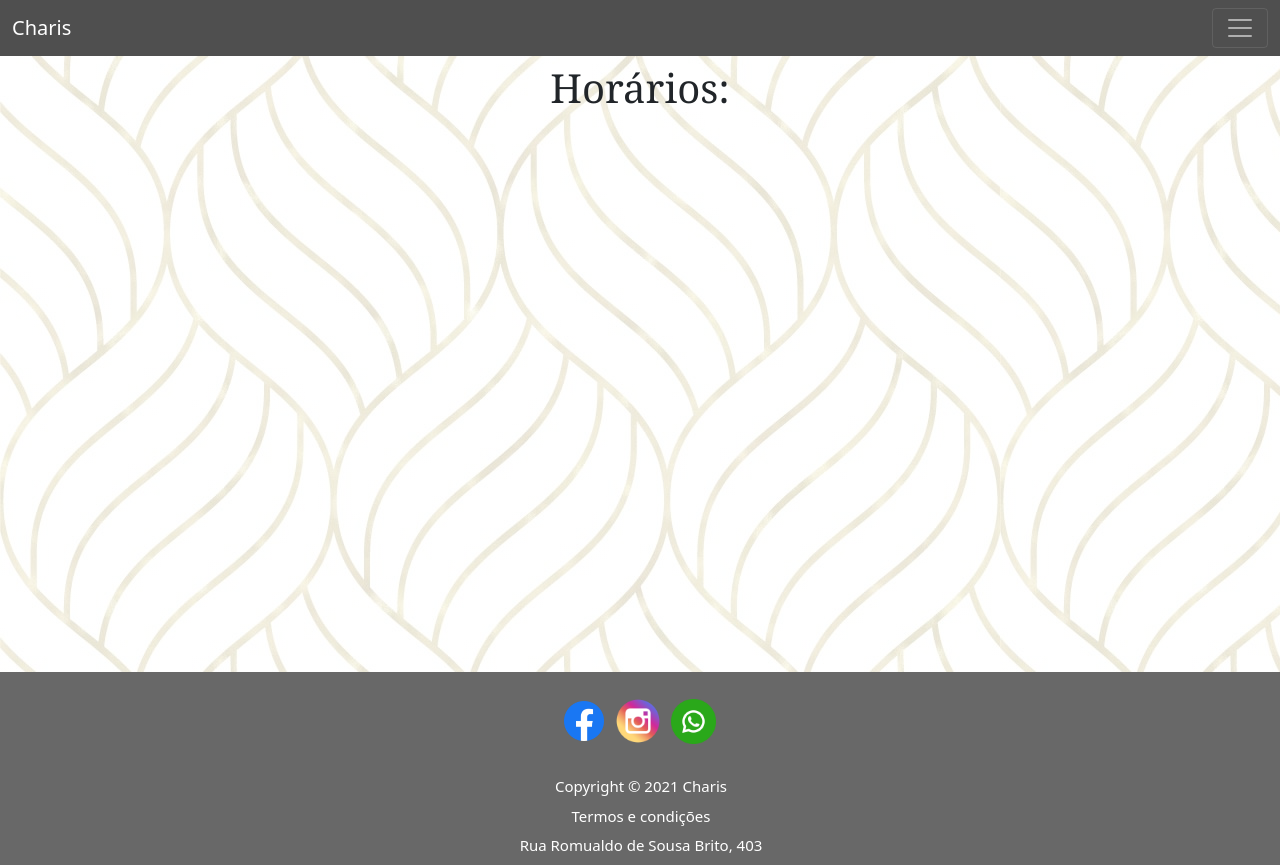
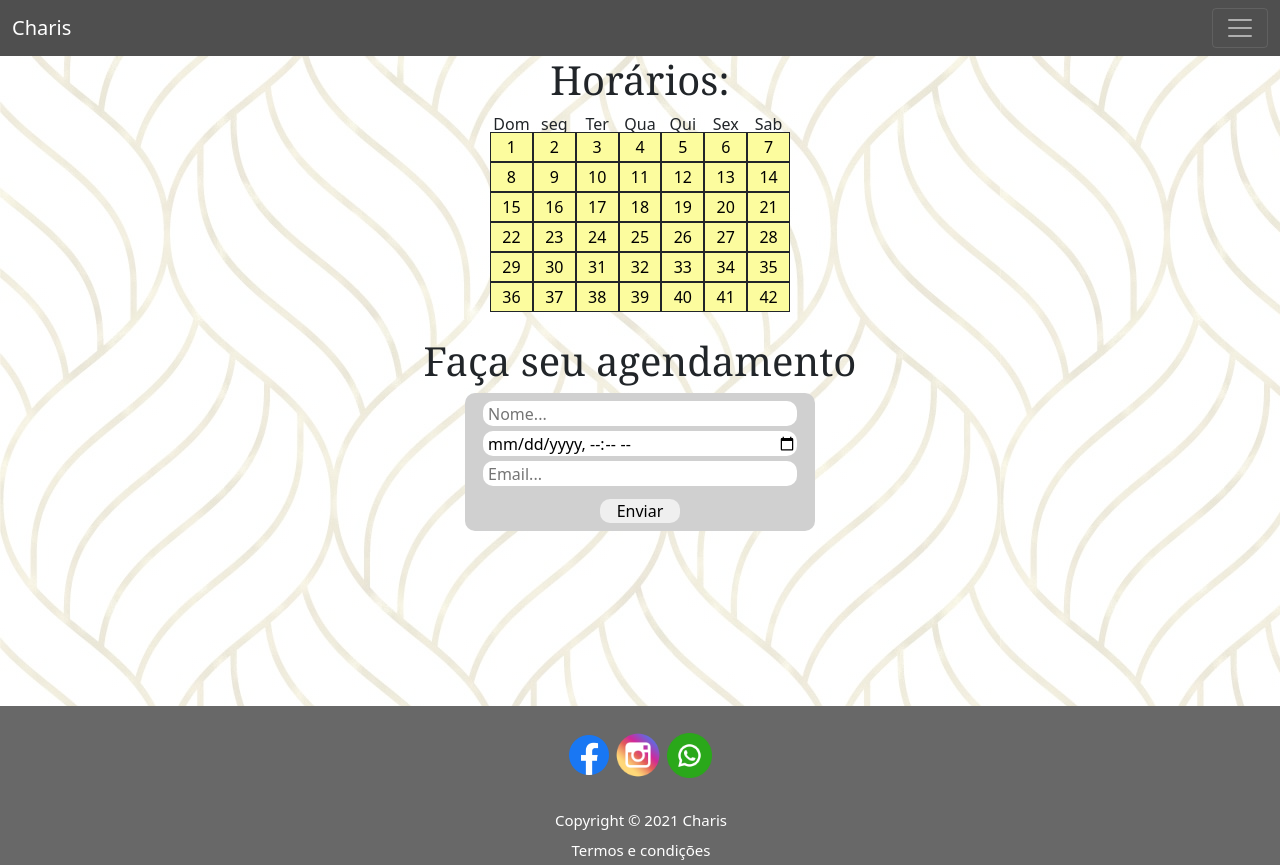
Before and after one commit to LeonardoAndrad3/ProjectCharis, a PHP site: page /?pagina=agendamento in a window 1280 px wide. Shown: the top 865 px of the page. Run offline with PHP 8.4, Linux system fonts and the light colour scheme; some libraries are stand-ins or nearby versions.

Commit message:
Alterando footer e menu. Além de colocar outros componentes na página agendamento. Estou colocando em prática o que eu aprendi com React e seu componente, em separar cada e apenas chamar quando for usar e sou fazendo isso com o header e o footer

```diff
--- a/web/css/app.css
+++ b/web/css/app.css
@@ -1,6 +1,7 @@
 * {
     margin: 0px;
     padding: 0px;
+    box-sizing: border-box;
 }
 
 /* o topo representa a parte superior do site */
@@ -154,9 +184,9 @@
 /* Agendamento */
 
 .agendamento{
-    width: 70%;
-    height: 600px;
-    margin: 8px auto;
+    width: 100%;
+    display: block;
+    height: 650px;
     /* border: 1px solid red; */
 }
 
@@ -164,6 +194,81 @@
     text-align: center;
 }
 
+.formAgendamento{
+    background-color: rgb(208, 208, 208);
+    border-radius: 10px;
+    margin: auto;
+    width: 350px;
+    height: auto;
+    display: block;
+    text-align: center;
+}
+.formAgendamento input[type=submit]{
+    border-radius: 10px;
+    width: 80px;
+    border: none;
+    margin-bottom: 8px;
+}
+.formAgendamento input[type=submit]:hover{
+    transition: 0.2s;
+    background-color: rgb(174, 174, 174);
+}
+
+.formInput{
+    height: 85%;
+    display: block;
+    padding: 8px;
+}
+.formInput input{
+    border: none;
+    padding-left: 5px;
+    border-radius: 10px;
+    margin-bottom: 5px;
+    width: 94%;
+    height: 25px;
+}
+.formInput input:focus{
+    outline: solid 1px rgb(75, 75, 75);
+}
+
+.calendario{
+    margin: 1px auto;
+    width: 300px;
+    height: auto;
+}
+.calendario h2{
+    text-align: center;
+}
+.semana{
+    display: flex;
+    text-align: center;
+}
+.semana div{
+    width: 100%;
+    height: 20px;
+}
+.dias{
+    display: flex;
+}
+.dias button{
+    text-decoration: none;
+    background-color: rgb(252, 252, 158);
+    border: 0px;
+    color: black;
+    height: 100%;
+    width: 100%;
+}
+
+.dias button:hover{
+    background-color: rgb(242, 242, 100);
+}
+.dias div{
+    text-align: center;
+    justify-content: center;
+    width: 100%;
+    border: 1px solid;
+    height: 30px;
+}
 /* blog */
 
 .blog{
@@ -213,7 +318,10 @@ footer{
 }
 
 .redeSocial{
+    display: flex;
     margin-bottom: 10px;
+    justify-content: center;
+    align-items: center;
 }
 
 .iconFace{
--- a/web/index.php
+++ b/web/index.php
@@ -16,11 +16,14 @@
             $url = (isset($_GET['pagina'])) ? $_GET['pagina'] : 'inicio';
             $dir = 'pags/';
             $ext = '.php';
+            $extHtml = '.html';
 
             if(file_exists($dir.$url.$ext)){
                 include($dir.$url.$ext);
-            } else{
-                echo '<div class="alert alert-danger" role="alert"> Página não encontrada</div>';
+            } elseif (file_exists($dir.$url.$extHtml)){
+              include($dir.$url.$extHtml);
+            }else{
+              echo '<div class="alert alert-danger" role="alert"> Página não encontrada</div>';
             }
         ?>
 
--- /dev/null
+++ b/web/lib/calendario.php
@@ -0,0 +1,53 @@
+<DOCTYPE html>
+<html lang="pt-br">
+<head>
+    <meta charset="UTF-8">
+    <meta http-equiv="X-UA-Compatible" content="IE=edge">
+    <meta name="viewport" content="width=device-width, initial-scale=1.0">
+    <link rel="stylesheet" type="text/css" href="../css/app.css">
+</head>
+<body>
+    <div class="calendario">
+        <div class="semana">
+        <div> Dom </div>
+        <div> seg </div>
+        <div> Ter </div>
+        <div> Qua </div>
+        <div> Qui </div>
+        <div> Sex </div>
+        <div> Sab </div>
+        </div>
+
+        <div class="dias">
+        <?php
+
+            $horarios = [];
+            $dias = 1;
+            $linhas = 0;
+            $horarios = array(
+                array(),
+                array(),
+                array(),
+                array(),
+                array(),
+                array(),
+            );
+
+        for($p = 0; $p < 6; $p++){
+            for($i = 0; $i < 7; $i++){
+                $horarios[$linhas][$i] = $dias;
+                echo "
+                <div class='dias'><button>"
+                .$horarios[$linhas][$i]
+                ."</button></div>";
+
+                $dias += 1;
+            }
+        echo"</div><div class='dias'>";
+        $linhas += 1;
+        }
+        ?>
+            </div>
+        </div>
+</body>
+</html>
--- /dev/null
+++ b/web/lib/footer.php
@@ -0,0 +1,30 @@
+<div class="rodape">
+    <footer>
+
+        <div class="redeSocial">
+        <a href="https://www.facebook.com/chariscabeloeestetica"><img class="iconFace" src="icon/facebook-f-logo-2019.png" alt="img"></a>
+        <a href="https://www.instagram.com/chariscabeloeestetica/"><img class="iconInsta" src="icon/instagram.png" alt="img"></a>
+        <a href="https://wa.me/55011964824193"><img class="iconZap" src="icon/whatsapp.png" alt="img"></a>
+        </div>
+
+        <ul class="rod">
+            </br>
+            <li><p class="copy">Copyright © 2021 Charis</p></li>
+            <li><a class="link-rodape" href="">Termos e condições</a></li>
+            </br>
+        </ul>
+        <img class="iconSalao" src="icon/salao.png" alt="">
+        <section class="conteudo-localizacao">
+            <iframe
+            width="250"
+            height="250"
+            loading="lazy"
+            allowfullscreen
+            class="maps"
+            src="">
+            </iframe>
+        </section>
+        </div>
+    </footer>
+    </div>
+</div>
--- a/web/lib/include.php
+++ b/web/lib/include.php
@@ -3,5 +3,4 @@
     include_once('login.php');
 
 
-
 ?>
--- a/web/lib/login.php
+++ b/web/lib/login.php
@@ -1,7 +1,5 @@
 <?php
-
 include_once("include.php");
 
 
-
 ?>
--- a/web/pags/agendamento.php
+++ b/web/pags/agendamento.php
@@ -43,37 +43,21 @@
 
     <h1>Horários:</h1>
 
+    <?php include("lib/calendario.php");echo("</br>")?>
+
+    <h1> Faça seu agendamento </h1>
+    <form class="formAgendamento" method="get">
+      <div class="formInput">
+        <input type="text" placeholder="Nome...">
+        <input type="datetime-local">
+        <input type="email" placeholder="Email...">
+
+      </div>
+      <input type="submit" value="Enviar">
+    </form>
+
     </div>
-
-      <div class="rodape">
-      <footer>
-            <div class="redeSocial">
-            <a href="https://www.facebook.com/chariscabeloeestetica"><img class="iconFace" src="icon/facebook-f-logo-2019.png" alt="img"></a>
-            <a href="https://www.instagram.com/chariscabeloeestetica/"><img class="iconInsta" src="icon/instagram.png" alt="img"></a>
-            <a href="https://wa.me/55011964824193"><img class="iconZap" src="icon/whatsapp.png" alt="img"></a>
-            </div>
-            <ul class="rod">
-              </br>
-              <li><p class="copy">Copyright © 2021 Charis</p></li>
-              <li><a class="link-rodape" href="">Termos e condições</a></li>
-              </br>
-              <li><p>Rua Romualdo de Sousa Brito, 403</p></li>
-            </ul>
-            <section class="conteudo-localizacao">
-              <iframe
-                width="250"
-                height="250"
-                loading="lazy"
-                allowfullscreen
-                class="maps"
-                src="">
-              </iframe>
-            </section>
-          </div>
-        </footer>
-      </div>
-    </div>
-
+    <?php include("lib/footer.php")?>
     <script type="text/javascript" src="js/localiza.js"></script>
 </body>
 </html>
```
Also changed, not shown: other parts of web/css/app.css (+41 -2 lines), web/pags/inicio.php (+19 -32 lines), web/icon/charisIcon.png (added), web/icon/salao.png (added), web/lib/agendar.php (added), web/pags/blog.html (renamed from web/pags/blog.php).
